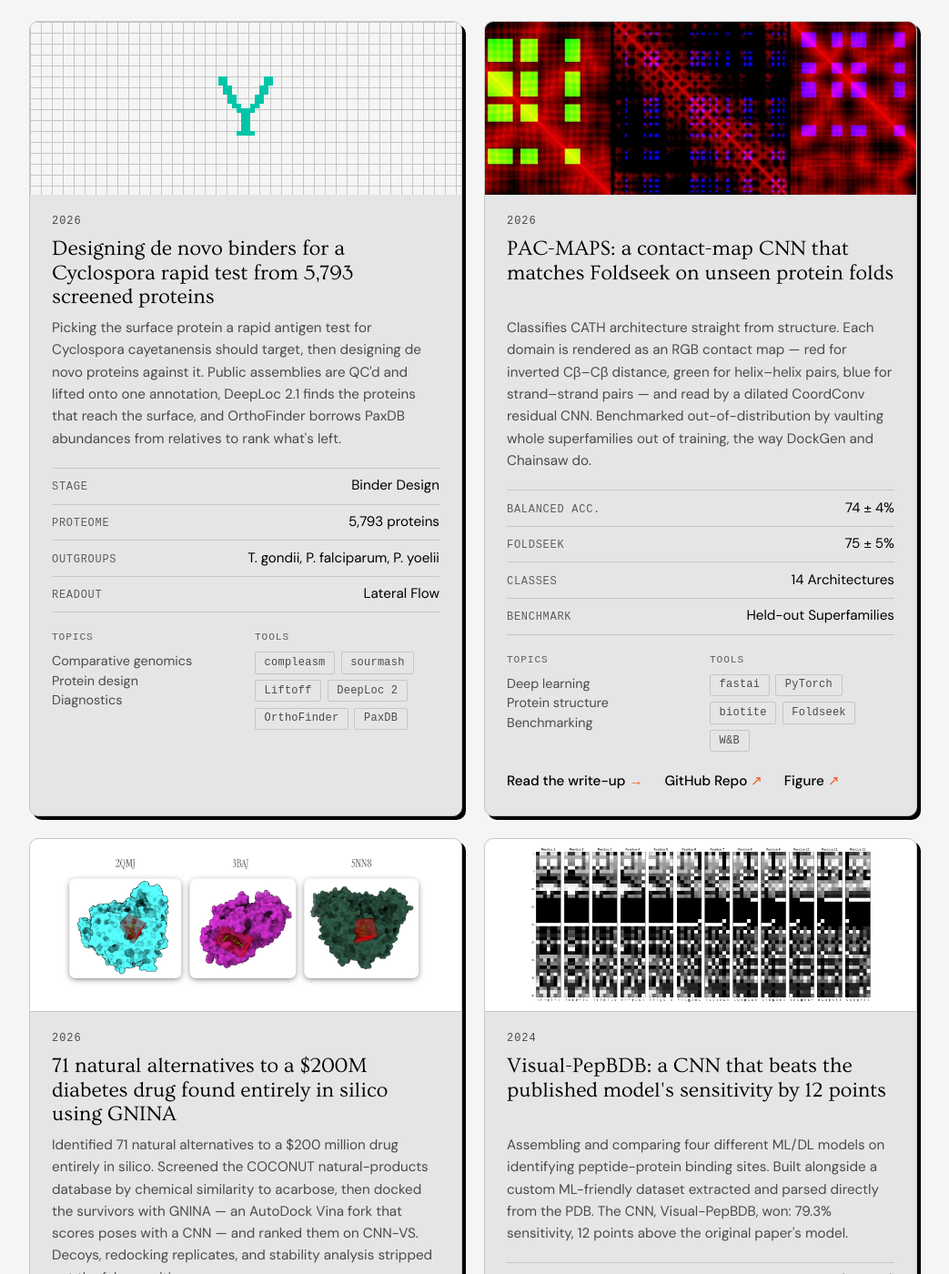
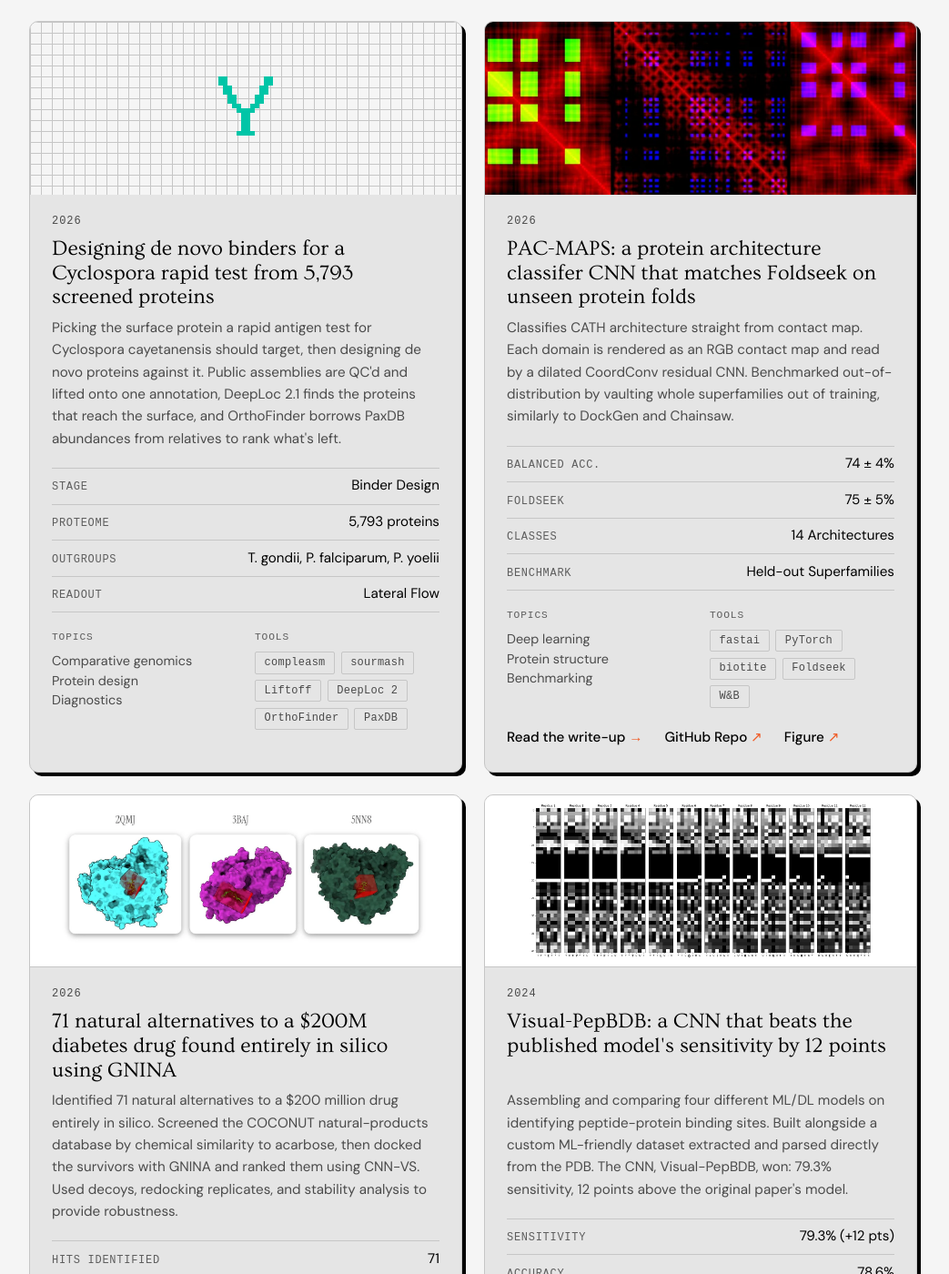
Before and after one commit to MurtoHilali/murtohilali.github.io, a Jekyll site: the page built from lab.html, in a window 1280 px wide and 1400 px high, scrolled down 443 px. Shown: the whole window at 91% size, without its empty margins (120-1163 px from the left). Built offline with Jekyll 4.4.1, drawn with Linux system fonts in a browser that asks for light colours; some web fonts are replaced; some of the changed text lies outside the part shown.

Commit message:
Reorder the featured projects and tighten two descriptions
Murto's edits: Cyclospora first, then AF-M PPI, PAC-MAPS, acarbose and
PepBDB-ML; a new PAC-MAPS headline; shorter PAC-MAPS and acarbose details.

Co-Authored-By: Claude Opus 5.5 <noreply@anthropic.com>

```diff
--- a/_data/projects.yml
+++ b/_data/projects.yml
@@ -47,6 +47,7 @@
   category: Antigen Discovery
   topics: [Comparative genomics, Protein design, Diagnostics]
   featured: true
+  featured_order: 1
   summary: Designing protein biosensors for a Cyclospora rapid antigen test should target.
   result:
     metric: 5,793 proteins screened
@@ -75,24 +76,23 @@
 
 - id: pac-maps
   title: PAC-MAPS
-  headline: "PAC-MAPS: a contact-map CNN that matches Foldseek on unseen protein folds"
+  headline: "PAC-MAPS: a protein architecture classifer CNN that matches Foldseek on unseen protein folds"
   date: "2026-08"
   status: active
   track: research
   category: Deep Learning
   topics: [Deep learning, Protein structure, Benchmarking]
   featured: true
-  featured_order: 1
+  featured_order: 3
   summary: Protein architecture classification from CATH contact maps.
   result:
     metric: 74% balanced accuracy
     note: across 14 CATH architectures on held-out superfamilies, level with Foldseek
   details: >-
-    Classifies CATH architecture straight from structure. Each domain is
-    rendered as an RGB contact map — red for inverted Cβ–Cβ distance, green for
-    helix–helix pairs, blue for strand–strand pairs — and read by a dilated
-    CoordConv residual CNN. Benchmarked out-of-distribution by vaulting whole
-    superfamilies out of training, the way DockGen and Chainsaw do.
+    Classifies CATH architecture straight from contact map. Each domain is
+    rendered as an RGB contact map and read by a dilated CoordConv residual CNN.
+    Benchmarked out-of-distribution by vaulting whole superfamilies out of training,
+    similarly to DockGen and Chainsaw.
   stack: [fastai, PyTorch, biotite, Foldseek, W&B]
   specs:
     - { label: Balanced Acc., value: "74 ± 4%" }
@@ -125,7 +125,7 @@
   category: Virtual Screening
   topics: [Virtual screening, Molecular docking, Drug discovery]
   featured: true
-  featured_order: 2
+  featured_order: 4
   summary: In silico drug discovery for Acarbose alternatives.
   result:
     metric: 71 candidates
@@ -133,10 +133,9 @@
   details: >-
     Identified 71 natural alternatives to a $200 million drug entirely in
     silico. Screened the COCONUT natural-products database by chemical
-    similarity to acarbose, then docked the survivors with GNINA — an AutoDock
-    Vina fork that scores poses with a CNN — and ranked them on CNN-VS. Decoys,
-    redocking replicates, and stability analysis stripped out the false
-    positives.
+    similarity to acarbose, then docked the survivors with GNINA and ranked
+    them using CNN-VS. Used decoys, redocking replicates, and stability analysis
+    to provide robustness.
   stack: [GNINA, RDKit, OpenBabel, ChimeraX]
   specs:
     - { label: Hits Identified, value: "71" }
@@ -171,7 +170,7 @@
   category: Machine Learning
   topics: [Machine learning, Dataset construction, Benchmarking]
   featured: true
-  featured_order: 4
+  featured_order: 5
   summary: ML vs CNN for Binding-Site Detection.
   result:
     metric: 79.3% sensitivity
@@ -218,7 +217,7 @@
   category: Bioinformatics Pipeline
   topics: [Machine learning, Protein interactions, Structure prediction]
   featured: true
-  featured_order: 3
+  featured_order: 2
   summary: Predicting missense mutation effects on PPIs.
   result:
     metric: 0.91 AUC
```
